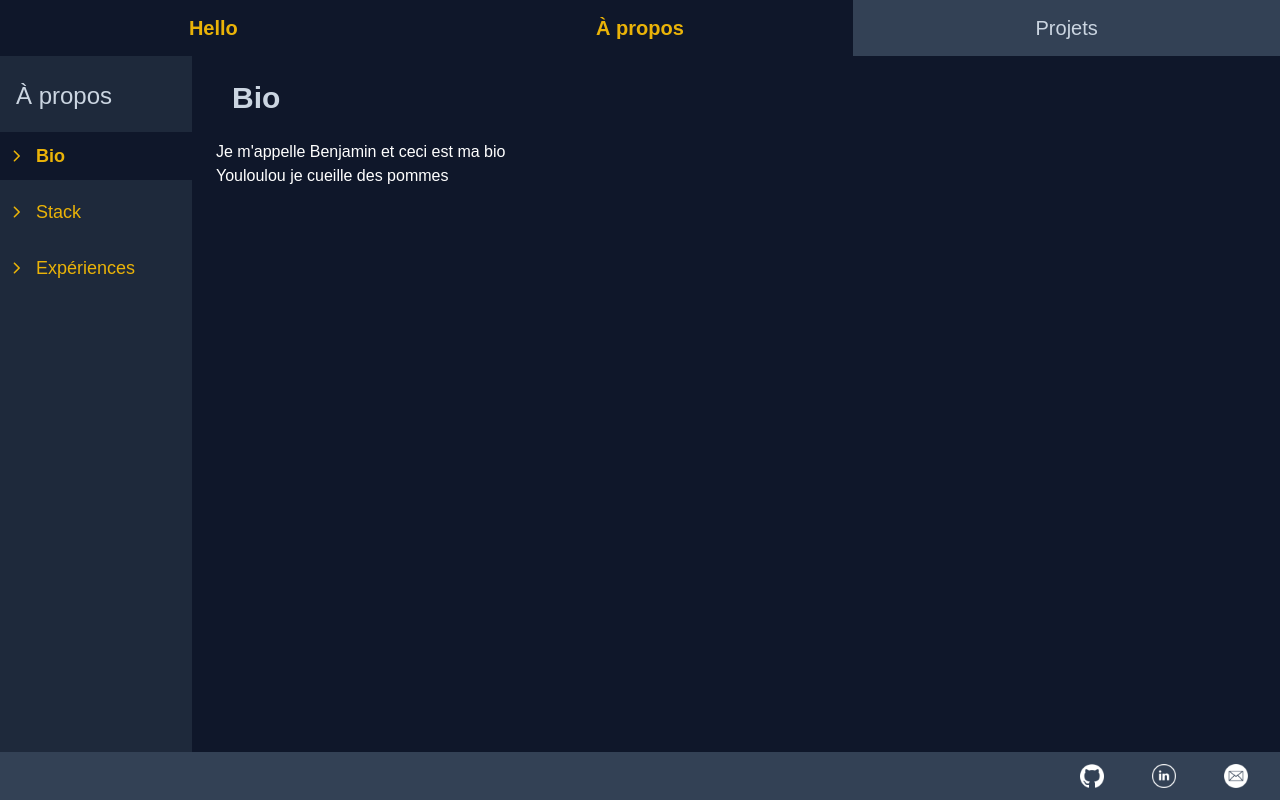
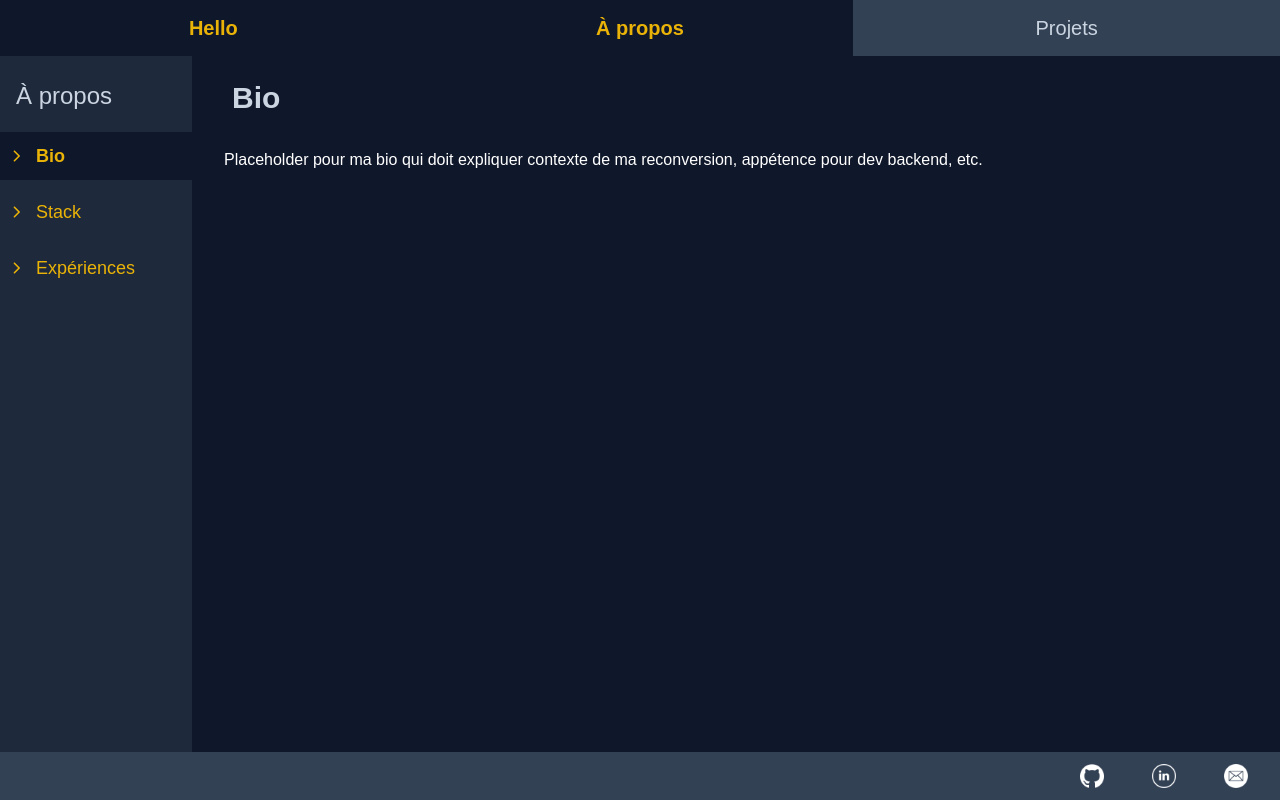
Before and after one commit to benKapl/portfolio-front, a Next.js app: page /about/bio in a window 1280 px wide. Built offline with nearby package versions, Linux system fonts and the light colour scheme.

Commit message:
prepared bio page, needs to add content to /data/bio

```diff
--- a/src/app/(content)/about/bio/page.js
+++ b/src/app/(content)/about/bio/page.js
@@ -1,12 +1,16 @@
 import clsx from "clsx"
+import { bio } from "@/app/data/bio"
 
 export default function Bio() {
+
+    const bioLines = bio.FR.split("\n")
 
     // Styles
 
     const container = "bg-inherit flex-1 flex-col h-auto w-full justify-start items-start mx-4 w-[90%]"
     const titleStyle = "text-slate-300 font-bold"
-    const content = "text-white m-2 "
+    const content = "text-white m-4 "
+    const descLinkStyle = "text-blue-500 underline"
 
     return (
         <section className={container}>
@@ -14,8 +18,12 @@ export default function Bio() {
                 <h1 className={clsx(titleStyle, "text-3xl h-full")}>Bio</h1>
             </div>
             <div className={content}>
-                <p>Je m&apos;appelle Benjamin et ceci est ma bio</p>
-                <p>Youloulou je cueille des pommes</p>
+                {bioLines.map((data, i) => {
+                        let lastLine = bioLines[bioLines.length - 1]
+                        let htmlLine = <p key={i} dangerouslySetInnerHTML={{ __html: data.replace(/<a /g, `<a class="${descLinkStyle}" target="_blank" `) }}></p>
+                        if (data != lastLine) { return <>{htmlLine}<br/></>} // If not lastline, add a return
+                        return htmlLine
+                     })}
             </div>
         </section>
     )
--- /dev/null
+++ b/src/app/data/bio.js
@@ -0,0 +1,4 @@
+export const bio = {
+    FR: `Placeholder pour ma bio qui doit expliquer contexte de ma reconversion, appétence pour dev backend, etc.`,
+    EN: ``
+}
--- a/src/app/data/stacks.js
+++ b/src/app/data/stacks.js
@@ -44,6 +44,14 @@ export const stacks = [
       name: "Go",
       logo: "logo_golang.png",
       level: 3,
+      isLevelDisplayed: true,
+    },
+    {
+      category: "language",
+      id: "ts",
+      name: "TypeScript",
+      logo: "logo_typescript.png",
+      level: 2,
       isLevelDisplayed: true,
     },
     {
```
Also changed, not shown: public/images/logos/logo_typescript.png (added).
